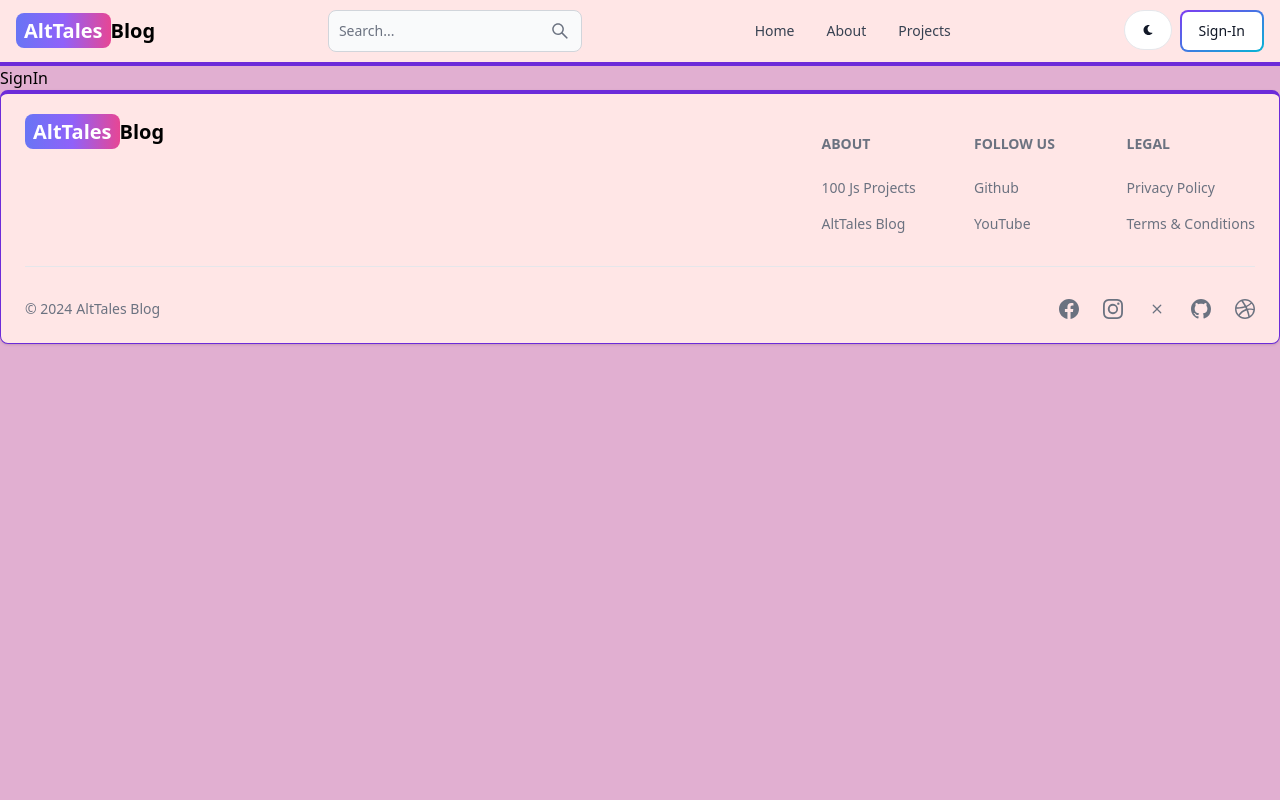
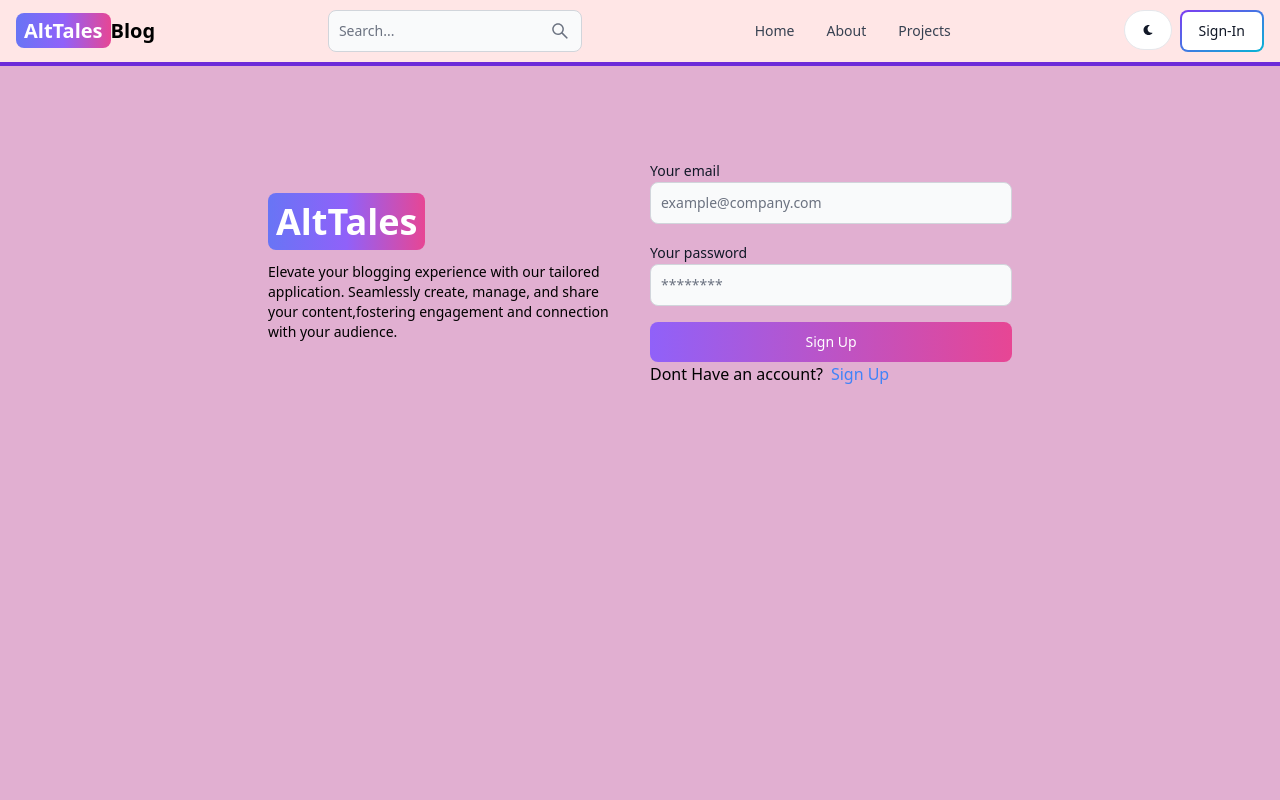
Before and after one commit to kavalon111/mern-blog, a React (Vite) app in the folder client/: page /sign-in in a window 1280 px wide. Shown: the top 800 px of the page. Built offline with nearby package versions, Linux system fonts and the light colour scheme.

Commit message:
complete sign-in functionality

```diff
--- a/client/src/pages/SignIn.jsx
+++ b/client/src/pages/SignIn.jsx
@@ -1,5 +1,114 @@
+/** @format */
+
+import { Link,useNavigate } from "react-router-dom";
+import { Label, TextInput, Button, Spinner } from "flowbite-react";
+import { useState } from "react";
+
 export default function SignIn() {
+  const [formData, setformData] = useState({});
+  const [errorMessage, setErrorMessage] = useState(null);
+  const [loading, setloading] = useState(false);
+  const navigate=useNavigate();
+  const handleChange = (e) => {
+    setformData({ ...formData, [e.target.id]: e.target.value.trim() });
+  };
+  const handleSubmit = async (e) => {
+    e.preventDefault();
+    if (!formData.email || !formData.password) {
+      return setErrorMessage("Please fill out all fields.");
+    }
+    try {
+      setloading(true);
+      setErrorMessage(null);
+      const res = await fetch("/api/auth/signin", {
+        method: "POST",
+        headers: { "Content-Type": "application/json" },
+        body: JSON.stringify(formData),
+      });
+      const data = await res.json();
+      if (data.success === false) {
+        return setErrorMessage(data.message);
+      }
+      setloading(false);
+      if(res.ok){
+        navigate('/');
+      }
+    } catch (error) {
+      setErrorMessage(error.message);
+      setloading(false);
+    }
+  };
   return (
-    <div>SignIn</div>
-  )
+    <div className="min-h-screen mt-20">
+      <div
+        className="flex p-3 max-w-3xl mx-auto flex-col md:flex-row
+      md:items-center gap-5"
+      >
+        {/* left */}
+        <div className="flex-1">
+          <Link to="/" className="font-bold dark:text-white  text-4xl">
+            <span
+              className="px-2 py-1 bg-gradient-to-r from-indigo-500
+          via-purple-500 to-pink-500 rounded-lg text-white"
+            >
+              AltTales
+            </span>
+
+          </Link>
+          <p className="text-sm mt-5">
+            Elevate your blogging experience with our tailored application.
+            Seamlessly create, manage, and share your content,fostering
+            engagement and connection with your audience.
+          </p>
+        </div>
+        {/* right*/}
+        <div className="flex-1">
+          <form className="flex flex-col gap-4" onSubmit={handleSubmit}>
+            <div>
+              <Label value="Your email" />
+              <TextInput
+                type="email"
+                placeholder="example@company.com"
+                id="email"
+                onChange={handleChange}
+              />
+            </div>
+            <div>
+              <Label value="Your password" />
+              <TextInput
+                type="password"
+                placeholder="********"
+                id="password"
+                onChange={handleChange}
+              />
+            </div>
+            <Button
+              gradientDuoTone="purpleToPink"
+              type="submit"
+              disabled={loading}
+            >
+              {loading ? (
+                <>
+                  <Spinner size="sm" />
+                  <span className="pl-3">Loading...</span>
+                </>
+              ) : (
+                "Sign Up"
+              )}
+            </Button>
+          </form>
+          <div className="flex gap-2 text=sm">
+            <span>Dont Have an account?</span>
+            <Link to="/sign-up" className="text-blue-500">
+              Sign Up
+            </Link>
+          </div>
+          {/* Display error message */}
+          {errorMessage && (
+            <div className="mt-5 text-red-500">{errorMessage}</div>
+          )}
+        </div>
+      </div>
+    </div>
+  );
 }
```
